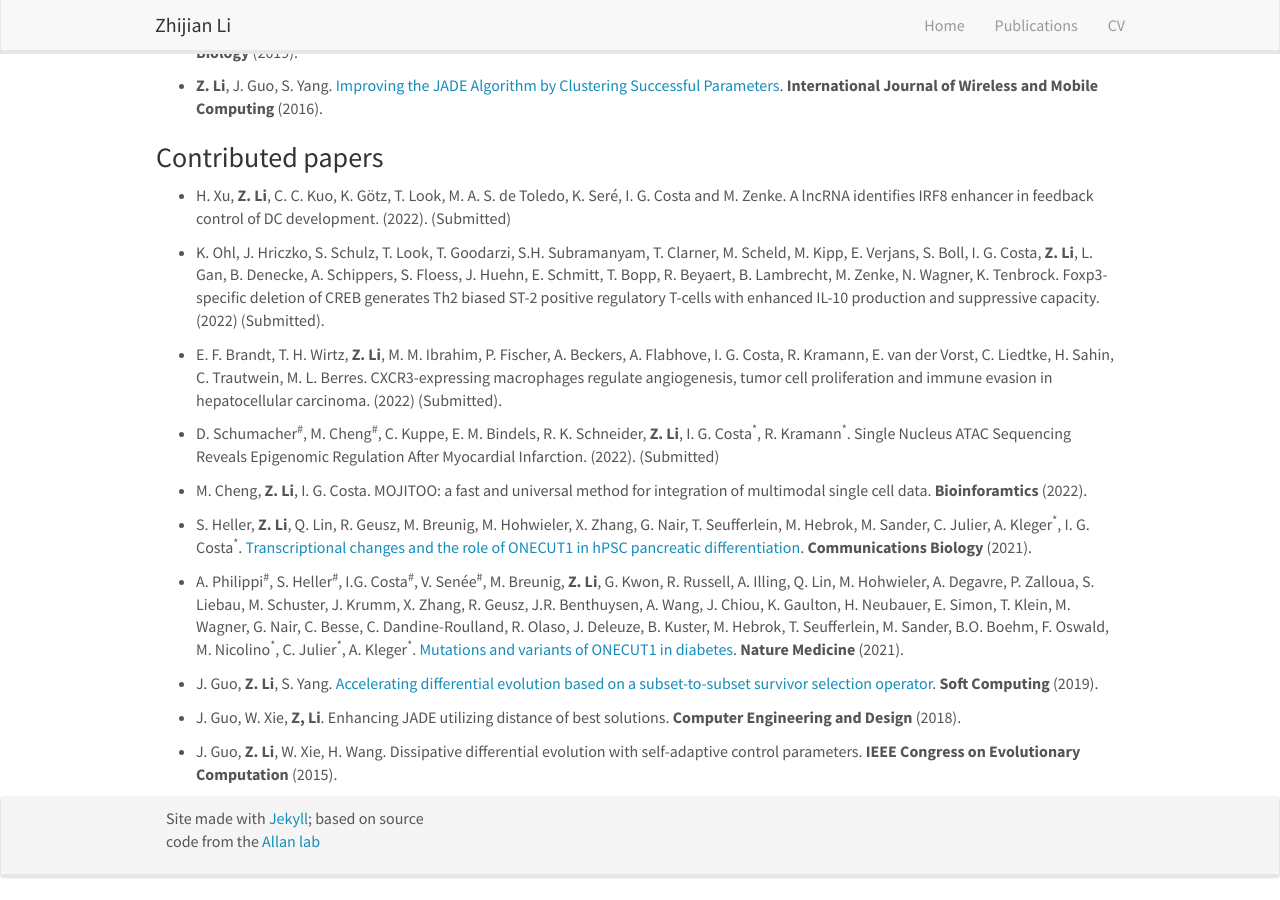
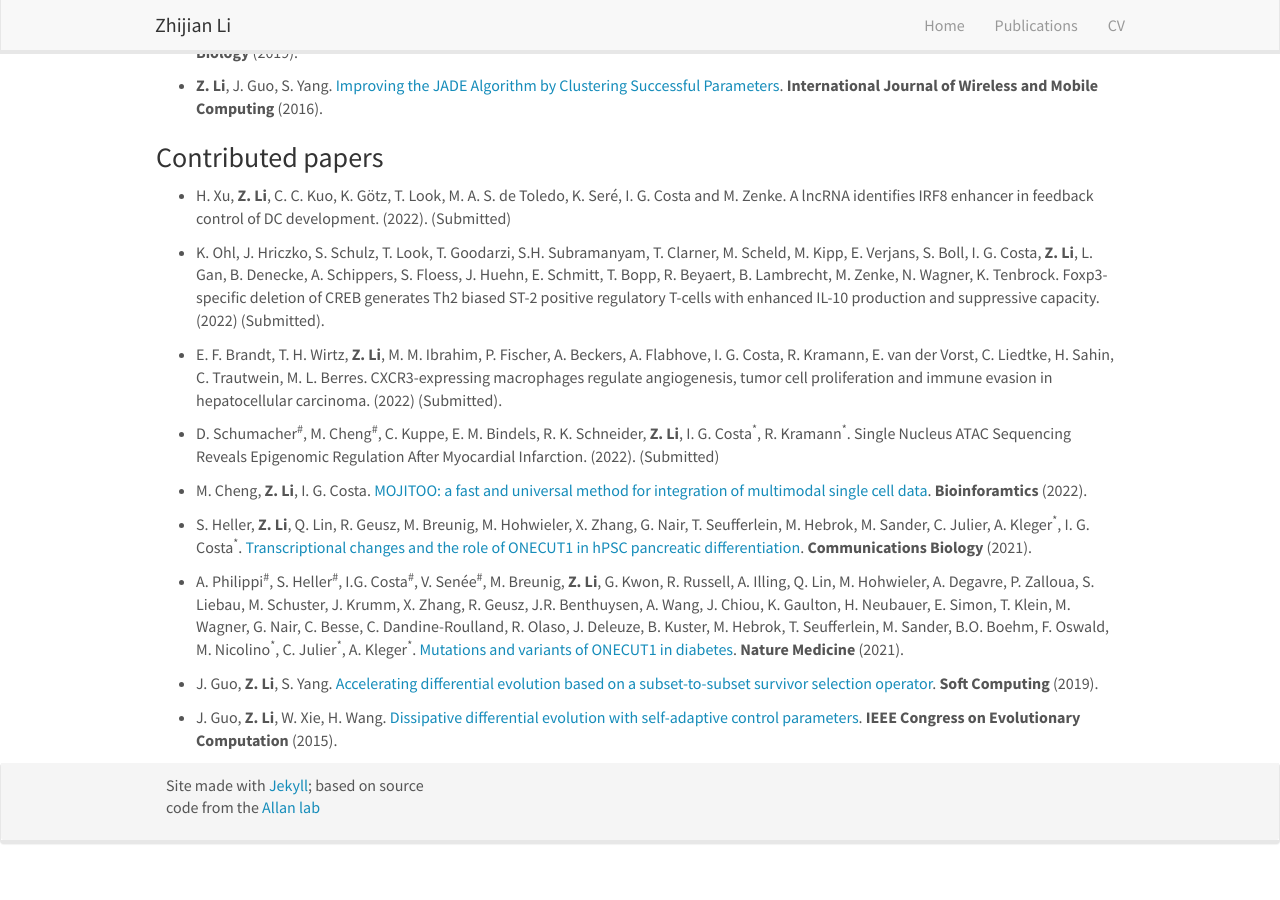
Before and after one commit to lzj1769/lzj1769.github.io, a Jekyll site: the page built from _pages/publications.md, in a window 1280 px wide and 900 px high, scrolled down 558 px. Built offline with Jekyll 4.4.1, drawn with Linux system fonts in a browser that asks for light colours; nearby versions of some CDN libraries; after the commit the page ends 1424 px from its top, so only the background shows below that.

Commit message:
update pub

```diff
--- a/_pages/publications.md
+++ b/_pages/publications.md
@@ -35,7 +35,7 @@ For a full list see: [Google Scholar](https://scholar.google.de/citations?user=x
 
 * D. Schumacher<sup>\#</sup>, M. Cheng<sup>\#</sup>, C. Kuppe, E. M. Bindels, R. K. Schneider, **Z. Li**, I. G. Costa<sup>*</sup>, R. Kramann<sup>*</sup>. Single Nucleus ATAC Sequencing Reveals Epigenomic Regulation After Myocardial Infarction. (2022). (Submitted)
 
-* M. Cheng, **Z. Li**, I. G. Costa. MOJITOO: a fast and universal method for integration of multimodal single cell data. **Bioinforamtics** (2022).
+* M. Cheng, **Z. Li**, I. G. Costa. [MOJITOO: a fast and universal method for integration of multimodal single cell data](https://academic.oup.com/bioinformatics/article/38/Supplement_1/i282/6617520). **Bioinforamtics** (2022).
 
 * S. Heller, **Z. Li**, Q. Lin, R. Geusz, M. Breunig, M. Hohwieler, X. Zhang, G. Nair, T. Seufferlein, M. Hebrok, M. Sander, C. Julier, A. Kleger<sup>*</sup>, I. G. Costa<sup>*</sup>. [Transcriptional changes and the role of ONECUT1 in hPSC pancreatic differentiation](https://www.nature.com/articles/s42003-021-02818-3). **Communications Biology** (2021).
 
@@ -43,6 +43,4 @@ For a full list see: [Google Scholar](https://scholar.google.de/citations?user=x
 
 * J. Guo, **Z. Li**, S. Yang. [Accelerating differential evolution based on a subset-to-subset survivor selection operator](https://link.springer.com/article/10.1007/s00500-018-3060-x). **Soft Computing** (2019).
 
-* J. Guo, W. Xie, **Z, Li**. Enhancing JADE utilizing distance of best solutions. **Computer Engineering and Design** (2018).
-
-* J. Guo, **Z. Li**, W. Xie, H. Wang. Dissipative differential evolution with self-adaptive control parameters. **IEEE Congress on Evolutionary Computation** (2015).
+* J. Guo, **Z. Li**, W. Xie, H. Wang. [Dissipative differential evolution with self-adaptive control parameters](https://ieeexplore.ieee.org/abstract/document/7257274). **IEEE Congress on Evolutionary Computation** (2015).
```
